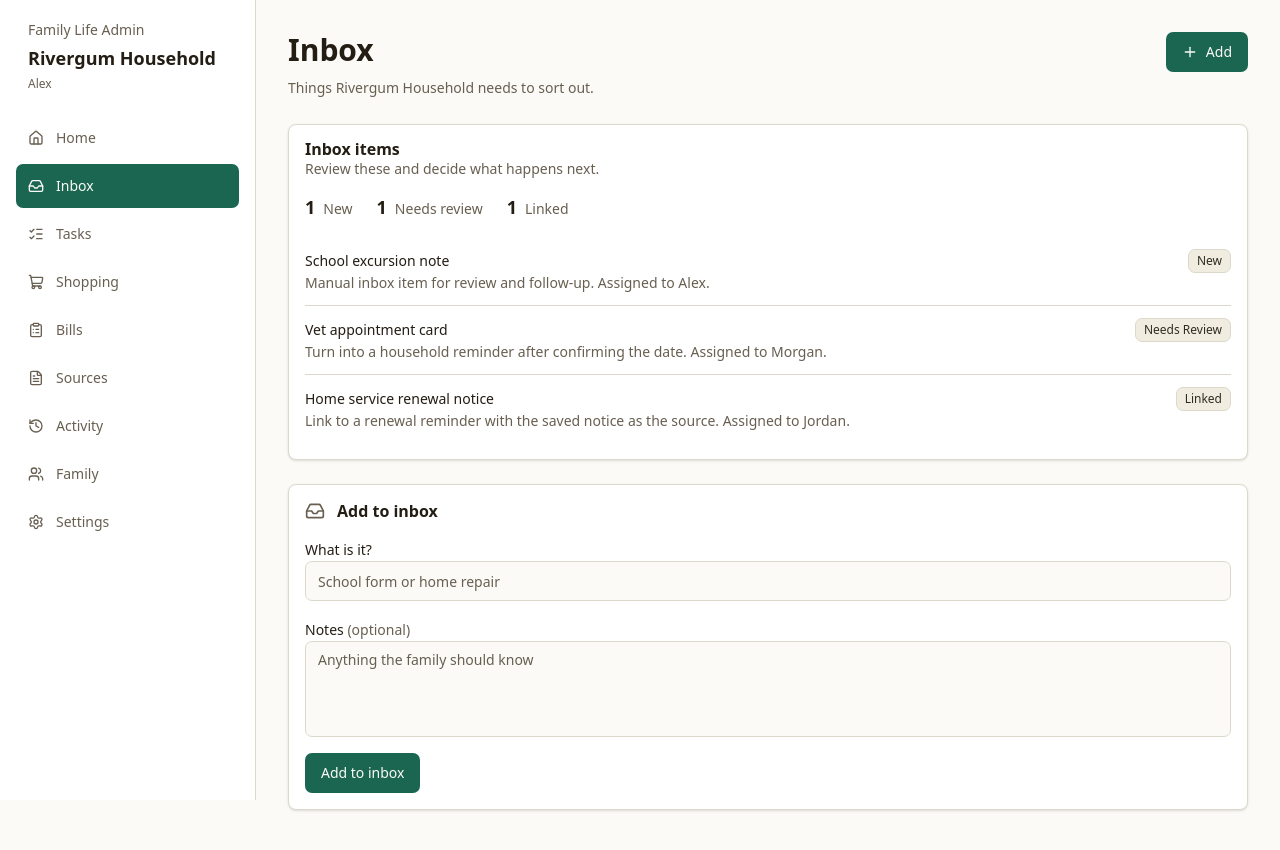
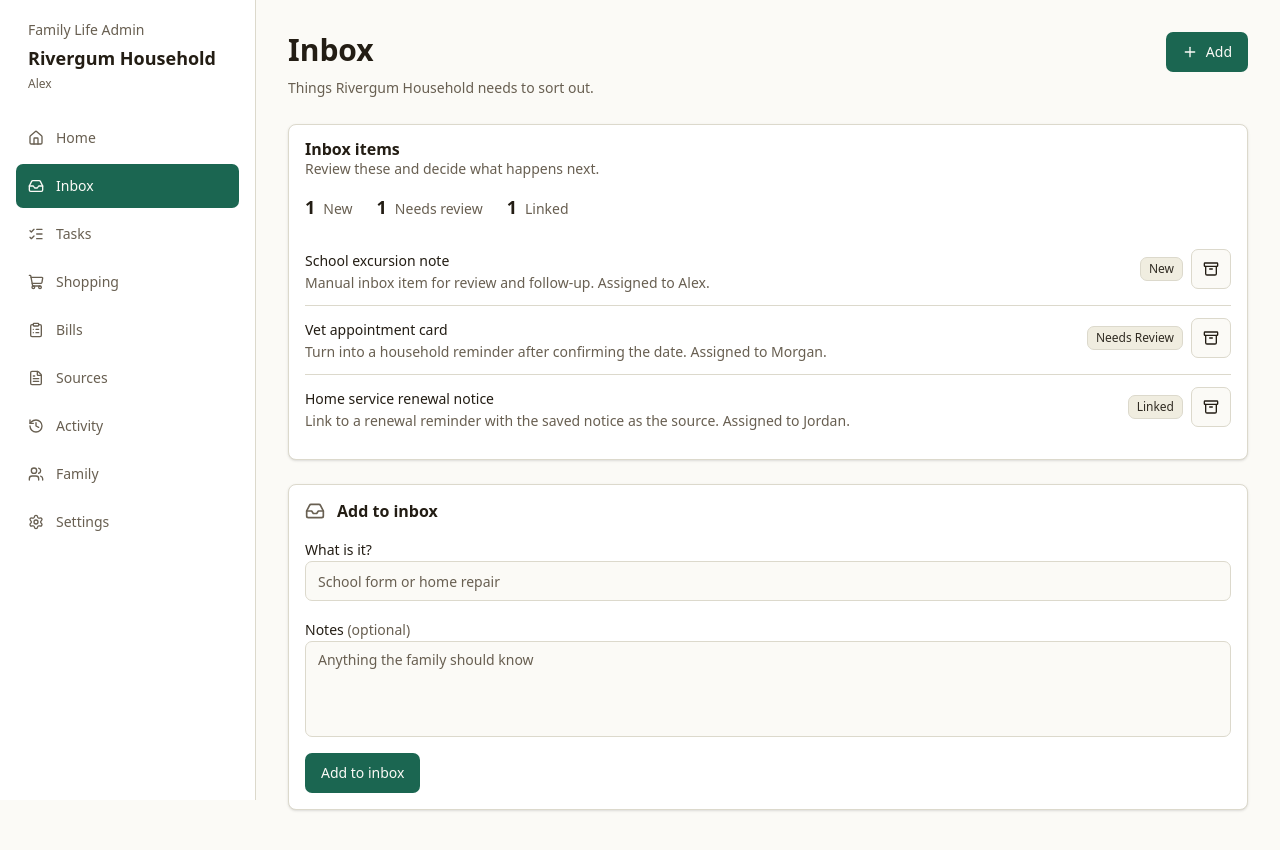
Before and after one commit to LatinMaestro/Life-Admin, a Next.js app: page /inbox in a window 1280 px wide. Built offline with nearby package versions, Linux system fonts and the light colour scheme.

Commit message:
Add direct inbox archive control [skip ci]

```diff
--- a/src/app/(workspace)/inbox/page.tsx
+++ b/src/app/(workspace)/inbox/page.tsx
@@ -1,8 +1,9 @@
-import { Inbox, Plus } from "lucide-react";
+import { Archive, Inbox, Plus, Undo2 } from "lucide-react";
+import { toggleInboxArchivedAction } from "@/app/(workspace)/inbox/actions";
 import { InboxCaptureForm } from "@/components/inbox-capture-form";
 import { PageHeader } from "@/components/page-header";
 import { ReadModelSummary } from "@/components/read-model-summary";
-import { buttonVariants } from "@/components/ui/button";
+import { Button, buttonVariants } from "@/components/ui/button";
 import { Card, CardContent, CardHeader, CardTitle } from "@/components/ui/card";
 import { getInboxReadModel } from "@/lib/server/module-read-models";
 
@@ -28,6 +29,24 @@ export default async function InboxPage() {
         counts={inbox.counts}
         rows={inbox.rows}
         emptyLabel="Your inbox is clear."
+        renderAction={(row) => {
+          const archived = row.status === "Archived";
+          return (
+            <form action={toggleInboxArchivedAction}>
+              <input type="hidden" name="itemId" value={row.id} />
+              <input type="hidden" name="archived" value={String(!archived)} />
+              <Button
+                type="submit"
+                variant="outline"
+                className="h-10 w-10 p-0"
+                title={archived ? "Reopen" : "Archive"}
+                aria-label={archived ? "Reopen" : "Archive"}
+              >
+                {archived ? <Undo2 className="h-4 w-4" /> : <Archive className="h-4 w-4" />}
+              </Button>
+            </form>
+          );
+        }}
       />
 
       <Card id="quick-capture" className="mt-6 scroll-mt-24">
```
